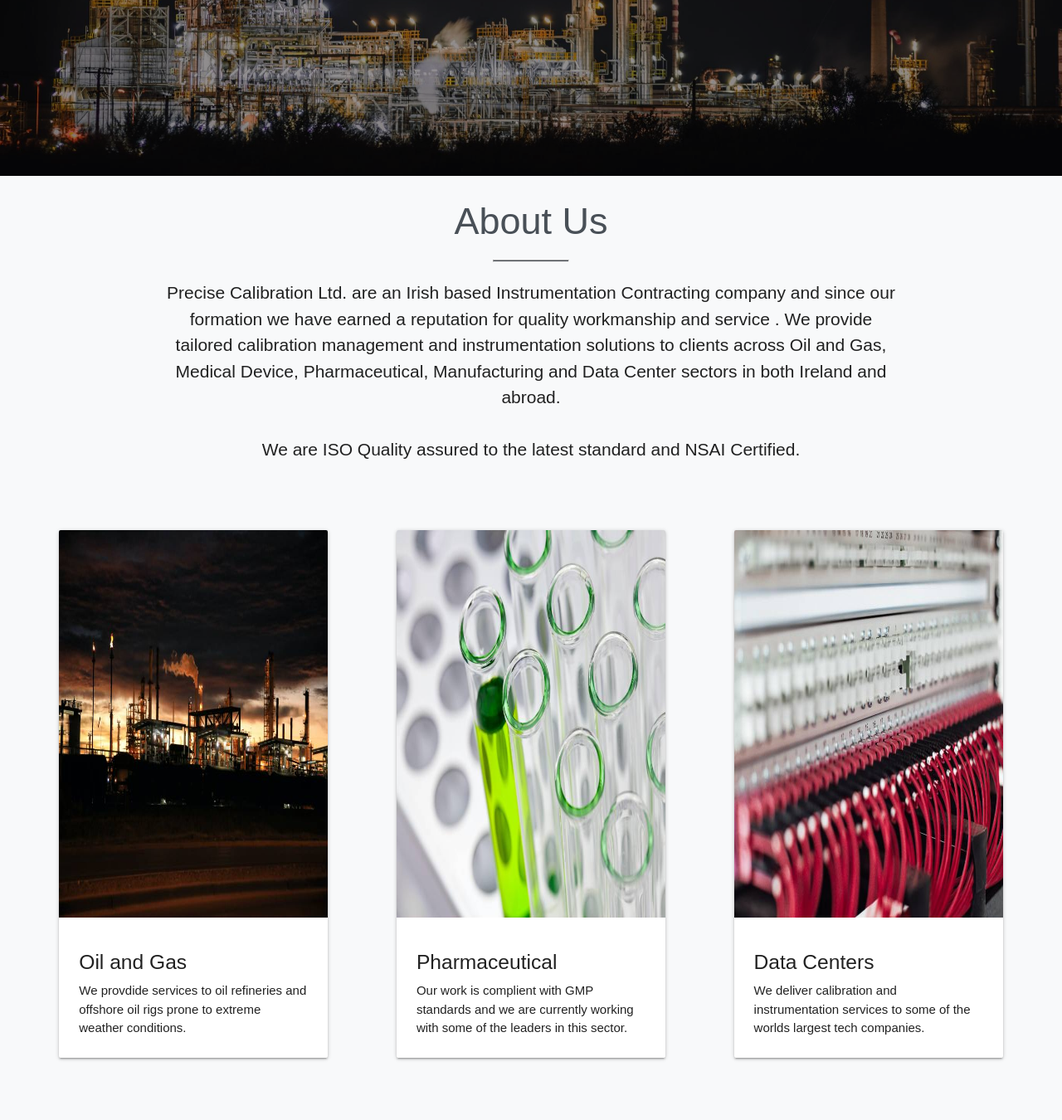
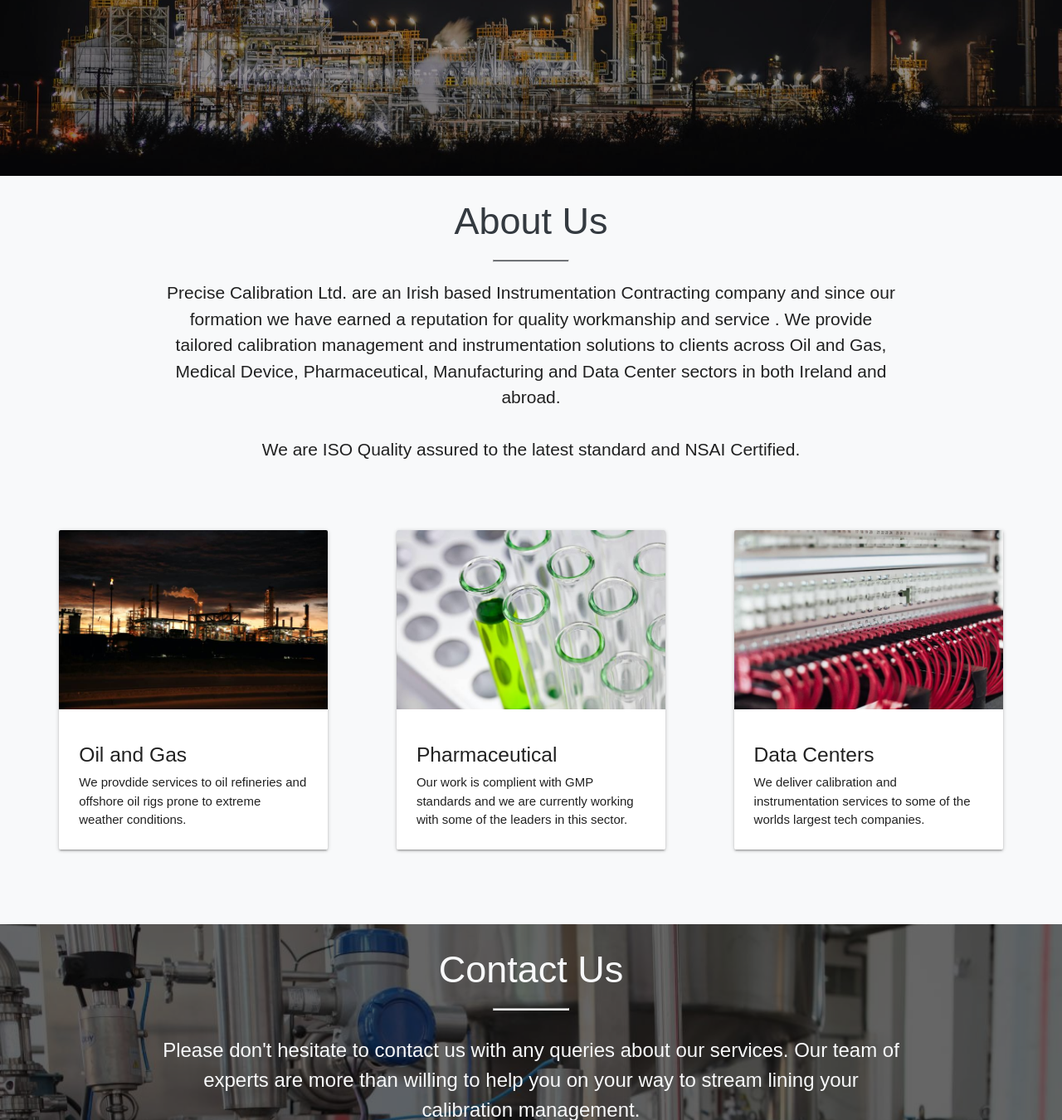
Before and after one commit to shaneoh10/ms3-precise-calibration, a Flask app: page / in a window 1280 px wide. Shown: the part 588-1938 px from the top of the page at 83% size. Run offline with Flask 2, Linux system fonts and the light colour scheme; some libraries are stand-ins or nearby versions; some web fonts are replaced.

Commit message:
style: Edit home page colours and image sizing

```diff
--- a/static/css/homepage.css
+++ b/static/css/homepage.css
@@ -9,7 +9,7 @@
 
 #about h2,
 #contact h2 {
-    color: #495057;
+    color: #343A40;
     font-size: 3rem;
     margin-top: 0;
     padding-top: 2rem;
@@ -70,7 +70,7 @@ footer {
 .buttons a:active {
     color: #343A40;
     font-size: 1.1rem;
-    background-color: #ADB5BD;
+    background-color: #F8F9FA;
 }
 
 .about-text {
@@ -84,6 +84,10 @@ footer {
 .image-cards {
     padding: 2rem;
     margin-bottom: 0;
+}
+
+.image-cards img {
+    height: auto;
 }
 
 #contact p {
--- a/static/css/style.css
+++ b/static/css/style.css
@@ -135,7 +135,7 @@ span.badge.new:after {
 .due-span {
     font-weight: 500;
     float: right;
-    vertical-align: auto;
+    vertical-align: middle;
     background-color: #d32f2f  !important;
 }
 
```
